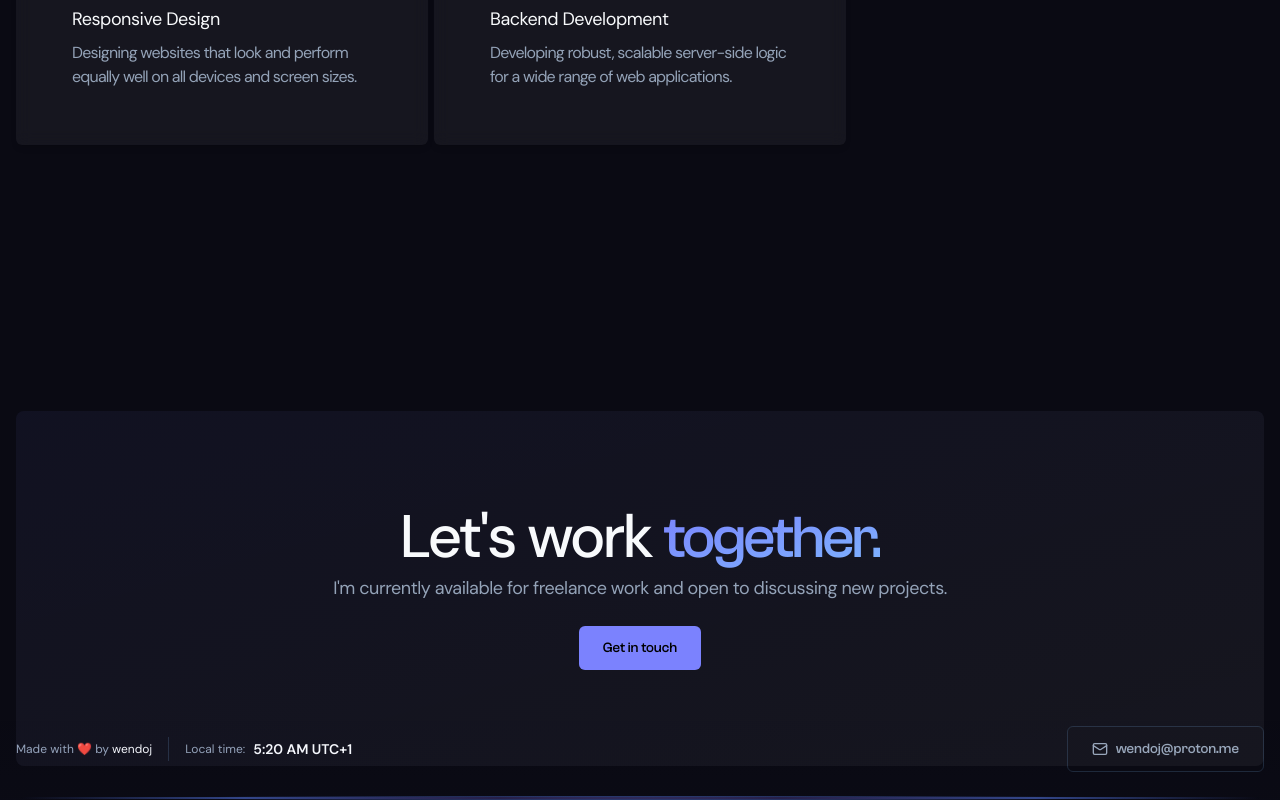
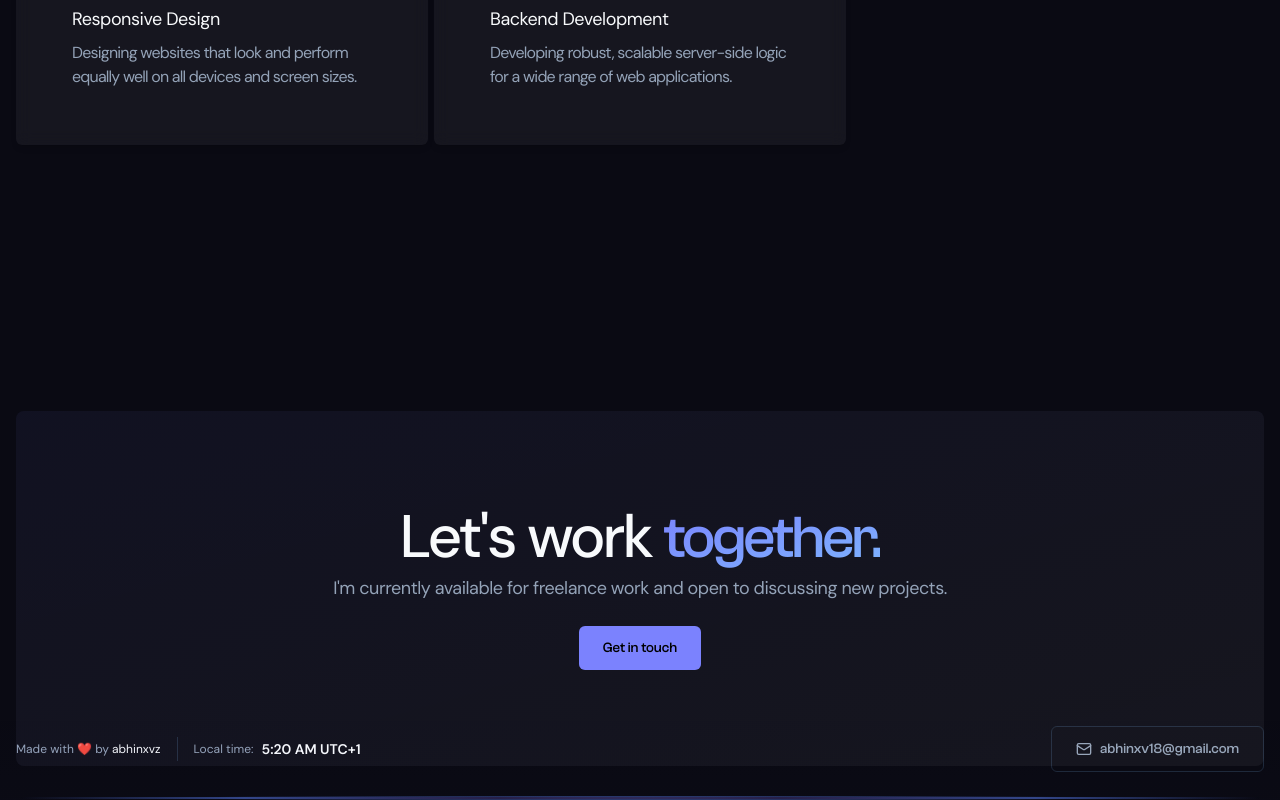
Before and after one commit to abhinxvz/my_portfolio, a Next.js app: page / in a window 1280 px wide. Shown: the part 3196-3996 px from the top of the page. Built offline with nearby package versions, Linux system fonts and the light colour scheme.

Commit message:
Update Footer.tsx

```diff
--- a/src/components/Footer.tsx
+++ b/src/components/Footer.tsx
@@ -29,12 +29,12 @@ export default function Footer() {
           <p className="text-xs text-muted-foreground">
             Made with ❤️ by{" "}
             <Link
-              href="https://github.com/wendoj"
+              href="https://github.com/abhinxvz"
               target="_blank"
               passHref
               className="text-foreground transition hover:text-primary"
             >
-              wendoj
+              abhinxvz
             </Link>
           </p>
           <hr className="hidden h-6 border-l border-muted md:flex" />
@@ -44,13 +44,13 @@ export default function Footer() {
           </span>
         </span>
         <Link
-          href="mailto:wendoj@proton.me"
+          href="mailto:abhinxv18@gmail.com"
           passHref
           className="text-xs text-muted-foreground hover:text-foreground"
         >
           <Button variant={"outline"}>
             <MailIcon className="h-4 w-4 md:mr-2" />
-            <span className="hidden md:flex">wendoj@proton.me</span>
+            <span className="hidden md:flex">abhinxv18@gmail.com</span>
           </Button>
         </Link>
       </div>
```
